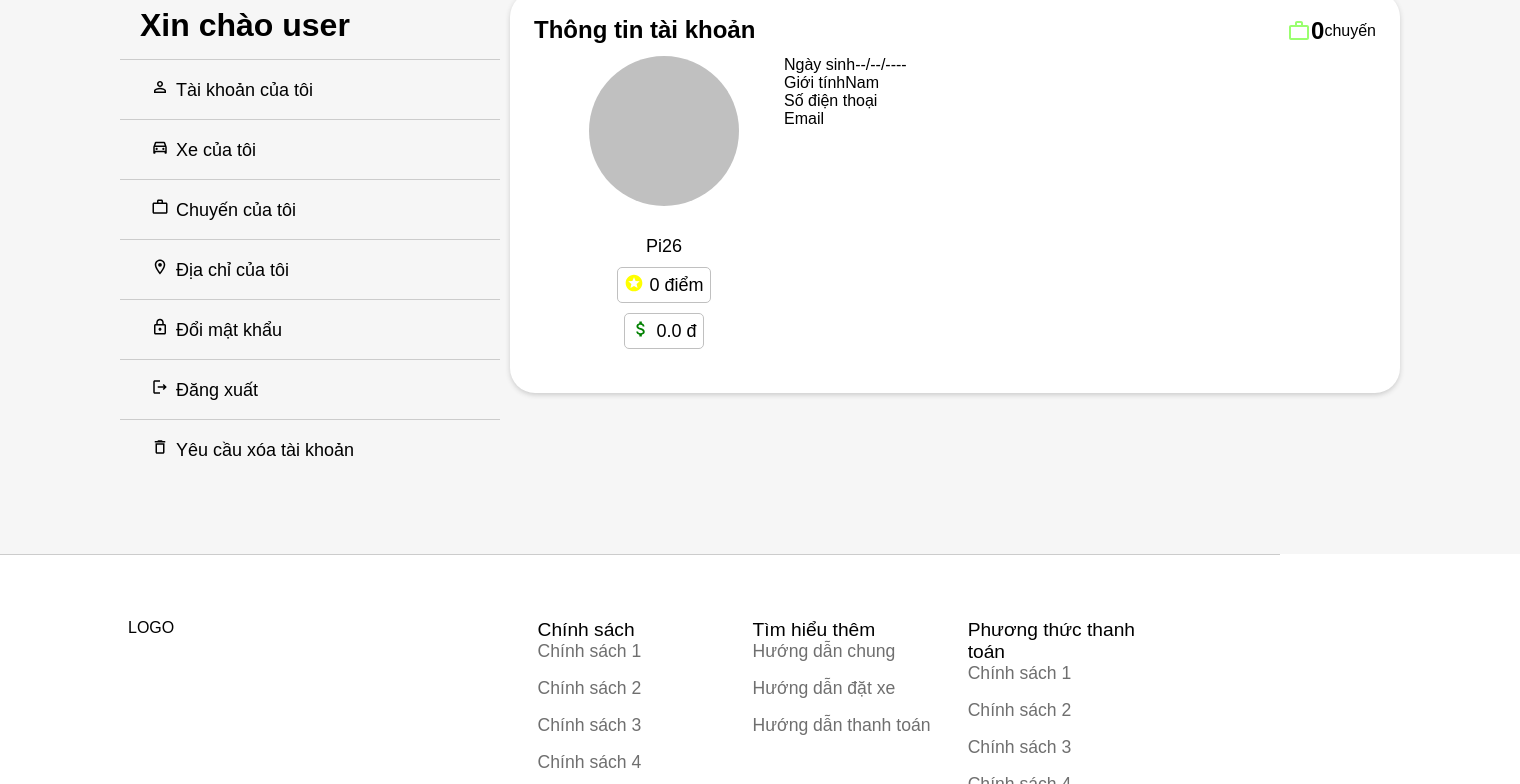
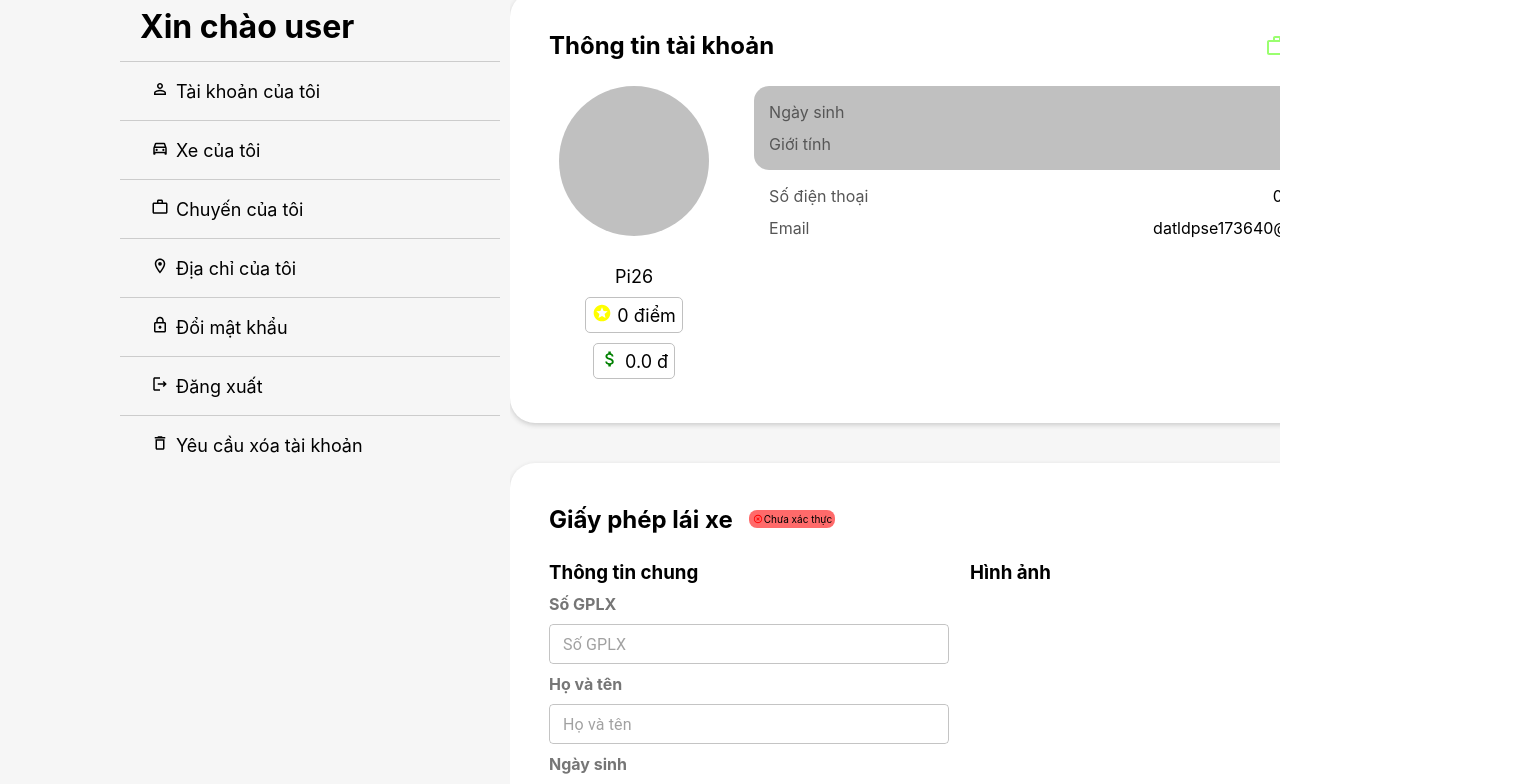
Before and after one commit to Pi2608/CarRecuit, a React (Vite) app in the folder frontend/: page /profile in a window 1280 px wide. Shown: the part 163-947 px from the top of the page, 1520 px wide, since content can reach past the window. Built offline with nearby package versions, Linux system fonts and the light colour scheme.

Commit message:
userpage

```diff
--- a/frontend/src/components/Pages/User/Profile/Profile items/Content items/Infomation/Infomation.css
+++ b/frontend/src/components/Pages/User/Profile/Profile items/Content items/Infomation/Infomation.css
@@ -1,6 +1,12 @@
 :root {
     --border-radius: 25px; /* Set default border-radius value */
     --background-color: #fff; /* Set default background-color value */
+}
+
+#info{
+    display: flex;
+    flex-direction: column;
+    gap: 40px;
 }
 
 #info>.container{
@@ -16,6 +22,7 @@
 #info>.container>.title{
     display: flex;
     justify-content: space-between;
+    padding: 15px;
 }
 
 #info>.container>.title div{
@@ -74,9 +81,43 @@
 }
 
 #info>.container>.content>.info-user{
-
+    width: 100%;
+    padding: 0 0 0 30px;
 }
 
-#info>.container>.content>.info-user>.info-box div{
+#info>.container>.content>.info-user>.info-box,
+#info>.container>.content>.info-user>.info-desc{
+    line-height: 2;
+    padding: 10px 20px 10px 15px;
+    color: #565656;
+}
+
+#info>.container>.content>.info-user>.info-box{
+    background-color: #c0c0c0;
+    border-radius: 15px;
+}
+
+#info>.container>.content>.info-user>.info-box div,
+#info>.container>.content>.info-user>.info-desc div{
+    width: 100%;
     display: flex;
+    justify-content: space-between;
 }
+
+.main{
+    color: black;
+}
+
+#info>.container>.content>.info-license{
+    width: 50%;
+    display: flex;
+    padding-left: 5px;
+    flex-direction: column;
+    gap: 10px
+}
+
+#info>.container>.content>.info-license>.info-license-upload{
+    height: max-content;
+    width: max-content;
+    background-color: #565656;
+}
--- a/frontend/src/components/Pages/User/Profile/Profile items/Content items/Infomation/Infomation.jsx
+++ b/frontend/src/components/Pages/User/Profile/Profile items/Content items/Infomation/Infomation.jsx
@@ -1,7 +1,9 @@
 import React,{ useState } from "react";
+import TextField from '@mui/material/TextField';
 import WorkOutlineOutlinedIcon from '@mui/icons-material/WorkOutlineOutlined';
 import StarsIcon from '@mui/icons-material/Stars';
 import AttachMoneyIcon from '@mui/icons-material/AttachMoney';
+import HighlightOffOutlinedIcon from '@mui/icons-material/HighlightOffOutlined';
 import "./Infomation.css"
 
 export default function Infomation() {
@@ -9,6 +11,8 @@ export default function Infomation() {
     const [userName, setUserName] = useState('Pi26');
     const [userPoint, setUserPoint] = useState(0);
     const [userCredit, setUserCredit] = useState('0.0 đ');
+    const [userPhoneNumber, setUserPhoneNumber] = useState('0867545781');
+    const [userEmail, setUserEmail] = useState('datldpse173640@fpt.edu.vn');
 
     return (
         <div id="info">
@@ -38,23 +42,72 @@ export default function Infomation() {
                         <div className="info-box">
                             <div className="info-box-item">
                                 <p>Ngày sinh</p>
-                                <p>--/--/----</p>
+                                <p className="main">--/--/----</p>
                             </div>
                             <div className="info-box-item">
                                 <p>Giới tính</p>
-                                <p>Nam</p>
+                                <p className="main">Nam</p>
                             </div>
                         </div>
                         <div className="info-desc">
                             <div className="info-desc-item">
                                 <p>Số điện thoại</p>
-                                <p></p>
+                                <p className="main">{userPhoneNumber}</p>
                             </div>
                             <div className="info-desc-item">
                                 <p>Email</p>
-                                <p></p>
+                                <p className="main">{userEmail}</p>
                             </div>
                         </div>
+                    </div>
+                </div>
+            </div>
+            <div className="container">
+                <div className="title">
+                    <div>
+                        <h2 style={{paddingRight: "8px"}}>Giấy phép lái xe</h2>
+                        <div style={{fontSize: "10px", padding:'8px'}}>
+                            <div style={{backgroundColor: "#FF6A6A", borderRadius:"8px", padding: "3px"}}>
+                                <HighlightOffOutlinedIcon style={{height: "10px", width: "12px", color:"red"}}/>
+                                <p>Chưa xác thực</p>
+                            </div>
+                        </div>
+                    </div>
+                    <div>Chỉnh sửa</div>
+                </div>
+                <div className="content">
+                    <div className="info-license">
+                        <h3>Thông tin chung</h3>
+                        <h4 style={{color: "#767676"}}>Số GPLX</h4>
+                        <TextField
+                            placeholder="Số GPLX"
+                            size="small"
+                            sx={{
+                                width: "400px",
+                            }}
+                            />
+                        <h4 style={{color: "#767676"}}>Họ và tên</h4>
+                        <TextField
+                            placeholder="Họ và tên"
+                            size="small"
+                            sx={{
+                                width: "400px",
+                            }}
+                            />
+                        <h4 style={{color: "#767676"}}>Ngày sinh</h4>
+                        <TextField
+                            placeholder="--/--/----"
+                            size="small"
+                            sx={{
+                                width: "400px",
+                            }}
+                            />
+                    </div>
+                    <div className="info-license">
+                        <h3>Hình ảnh</h3>
+                        <label className="info-license-upload">
+
+                        </label>
                     </div>
                 </div>
             </div>
--- a/frontend/src/components/Pages/User/Profile/Profile.css
+++ b/frontend/src/components/Pages/User/Profile/Profile.css
@@ -19,6 +19,6 @@
 }
 
 #profile>.body>.content-account{
-    height: 100px;
+    height: fit-content;
     width: 890px;
 }
--- a/frontend/src/main.css
+++ b/frontend/src/main.css
@@ -1,4 +1,7 @@
 *{
     margin: 0;
-    font-family:  Arial, sans-serif;
+    font-family:  "Manrope","Encode Sans Expanded",-apple-system,BlinkMacSystemFont,"Segoe UI","Roboto","Oxygen","Ubuntu","Cantarell","Fira Sans","Droid Sans","Helvetica Neue",sans-serif;
+    -webkit-font-smoothing: antialiased;
+    -webkit-text-size-adjust: 100%;
+    overflow-x: hidden;
 }
```
